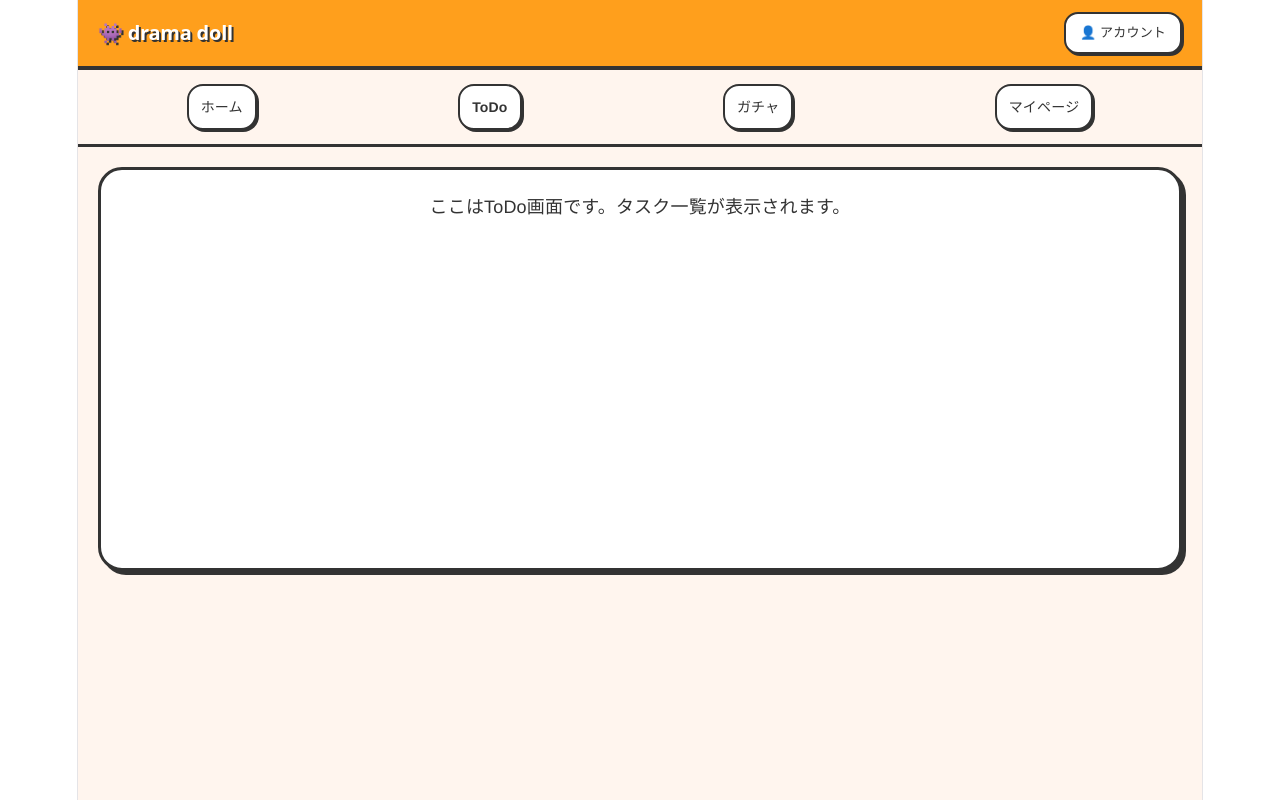
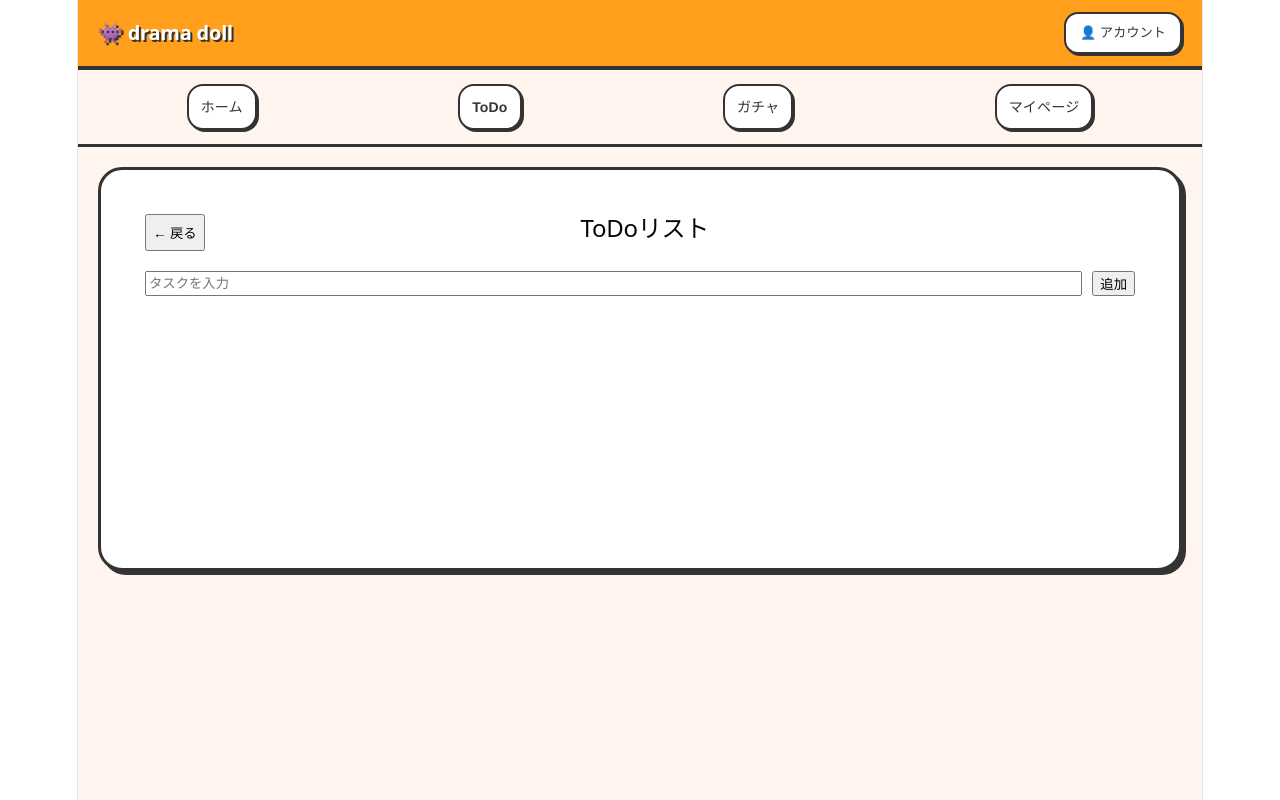
Before and after one commit to drama-dolls/main, a React (Vite) app in the folder frontend/: page /todo in a window 1280 px wide. Built offline with nearby package versions, Linux system fonts and the light colour scheme.

Commit message:
todoリストを作成しました

```diff
--- a/frontend/src/App.tsx
+++ b/frontend/src/App.tsx
@@ -3,7 +3,7 @@ import { Layout } from './components/Layout';
 
 // ※本来は pages フォルダを作って別ファイルにしますが、今回はテスト用にここに書きます
 const HomePage = () => <div>ここはホーム画面yo。メーターやキャラが表示されます。</div>;
-const TodoPage = () => <div>ここはToDo画面です。タスク一覧が表示されます。</div>;
+import TodoPage from "./pages/to-do";
 const GachaPage = () => <div>ここはガチャ画面です。演出が入ります。</div>;
 const MyPage = () => <div>ここはマイページです。着せ替えをします。</div>;
 
--- /dev/null
+++ b/frontend/src/pages/to-do.tsx
@@ -0,0 +1,114 @@
+import { useEffect, useState } from "react";
+
+type Todo = {
+  id: number;
+  text: string;
+  completed: boolean;
+};
+
+export default function TodoPage() {
+  const [todos, setTodos] = useState<Todo[]>([]);
+  const [input, setInput] = useState("");
+
+  // ✅ 初回ロード時：localStorageから読み込み
+  useEffect(() => {
+    const saved = localStorage.getItem("todos");
+    if (saved) {
+      setTodos(JSON.parse(saved));
+    }
+  }, []);
+
+  // ✅ todosが変わるたびに保存
+  useEffect(() => {
+    localStorage.setItem("todos", JSON.stringify(todos));
+  }, [todos]);
+
+  // 追加
+  const addTodo = () => {
+    if (!input.trim()) return;
+
+    const newTodo: Todo = {
+      id: Date.now(),
+      text: input,
+      completed: false,
+    };
+
+    setTodos([...todos, newTodo]);
+    setInput("");
+  };
+
+  // チェック切り替え
+  const toggleTodo = (id: number) => {
+    setTodos(
+      todos.map((todo) =>
+        todo.id === id
+          ? { ...todo, completed: !todo.completed }
+          : todo
+      )
+    );
+  };
+
+  // 削除
+  const deleteTodo = (id: number) => {
+    setTodos(todos.filter((todo) => todo.id !== id));
+  };
+
+  return (
+    <div style={{ padding: "20px" }}>
+      {/* ヘッダー */}
+      <div style={{ display: "flex", justifyContent: "space-between" }}>
+        <button onClick={() => window.history.back()}>← 戻る</button>
+        <h2>ToDoリスト</h2>
+        <div style={{ width: "50px" }} /> {/* 位置調整 */}
+      </div>
+
+      {/* ✅ 入力フォーム */}
+      <div style={{ marginTop: "20px", display: "flex", gap: "10px" }}>
+        <input
+          value={input}
+          onChange={(e) => setInput(e.target.value)}
+          placeholder="タスクを入力"
+          style={{ flex: 1 }}
+        />
+        <button onClick={addTodo}>追加</button>
+      </div>
+
+      {/* ✅ リスト */}
+      <div style={{ marginTop: "20px" }}>
+        {todos.map((todo) => (
+          <div
+            key={todo.id}
+            style={{
+              display: "flex",
+              alignItems: "center",
+              justifyContent: "space-between",
+              marginBottom: "10px",
+            }}
+          >
+            <label>
+              <input
+                type="checkbox"
+                checked={todo.completed}
+                onChange={() => toggleTodo(todo.id)}
+              />
+              <span
+                style={{
+                  marginLeft: "10px",
+                  textDecoration: todo.completed
+                    ? "line-through"
+                    : "none",
+                }}
+              >
+                {todo.text}
+              </span>
+            </label>
+
+            {/* ✅ 削除ボタン */}
+            <button onClick={() => deleteTodo(todo.id)}>削除</button>
+          </div>
+        ))}
+      </div>
+    </div>
+  );
+}
+``
```
